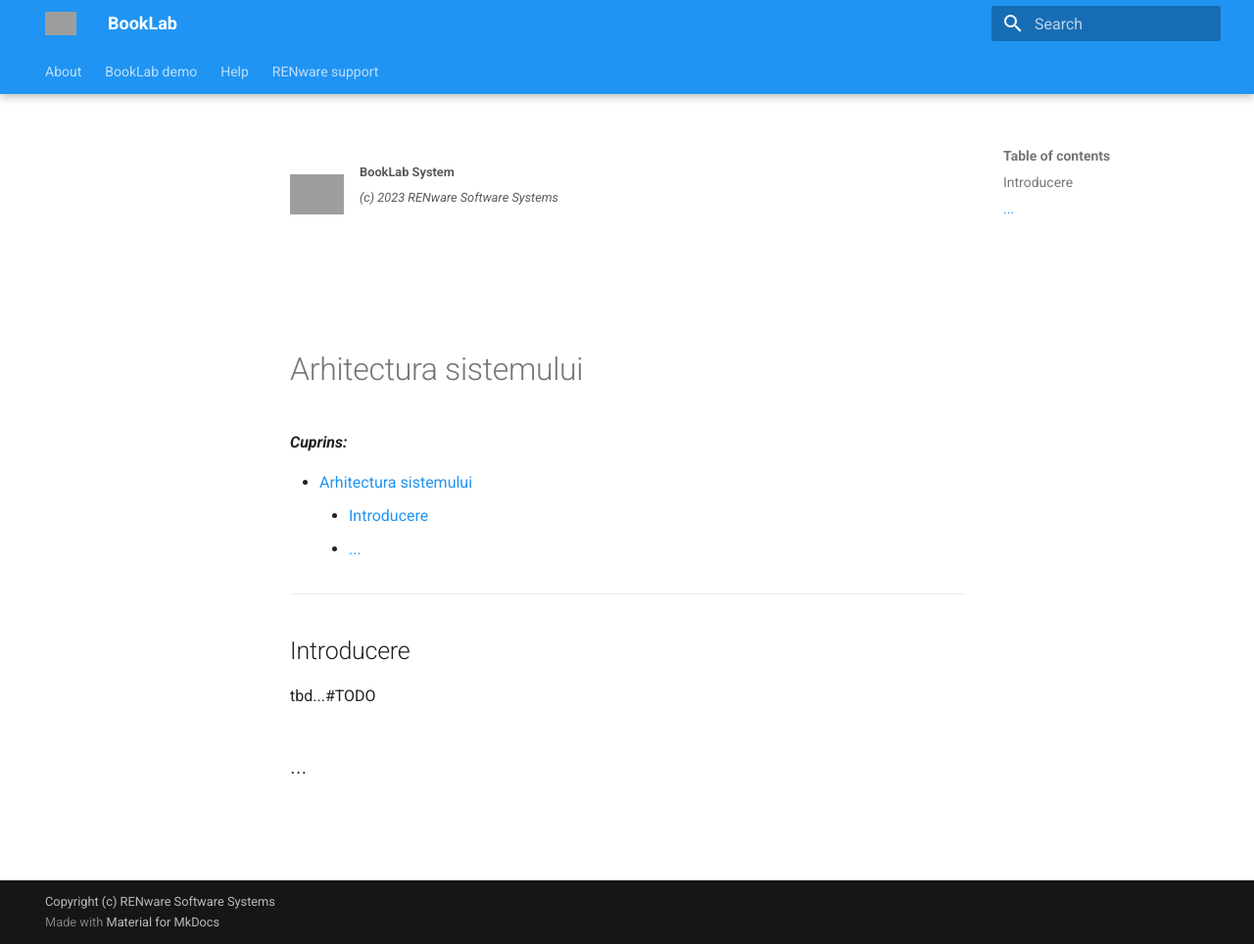
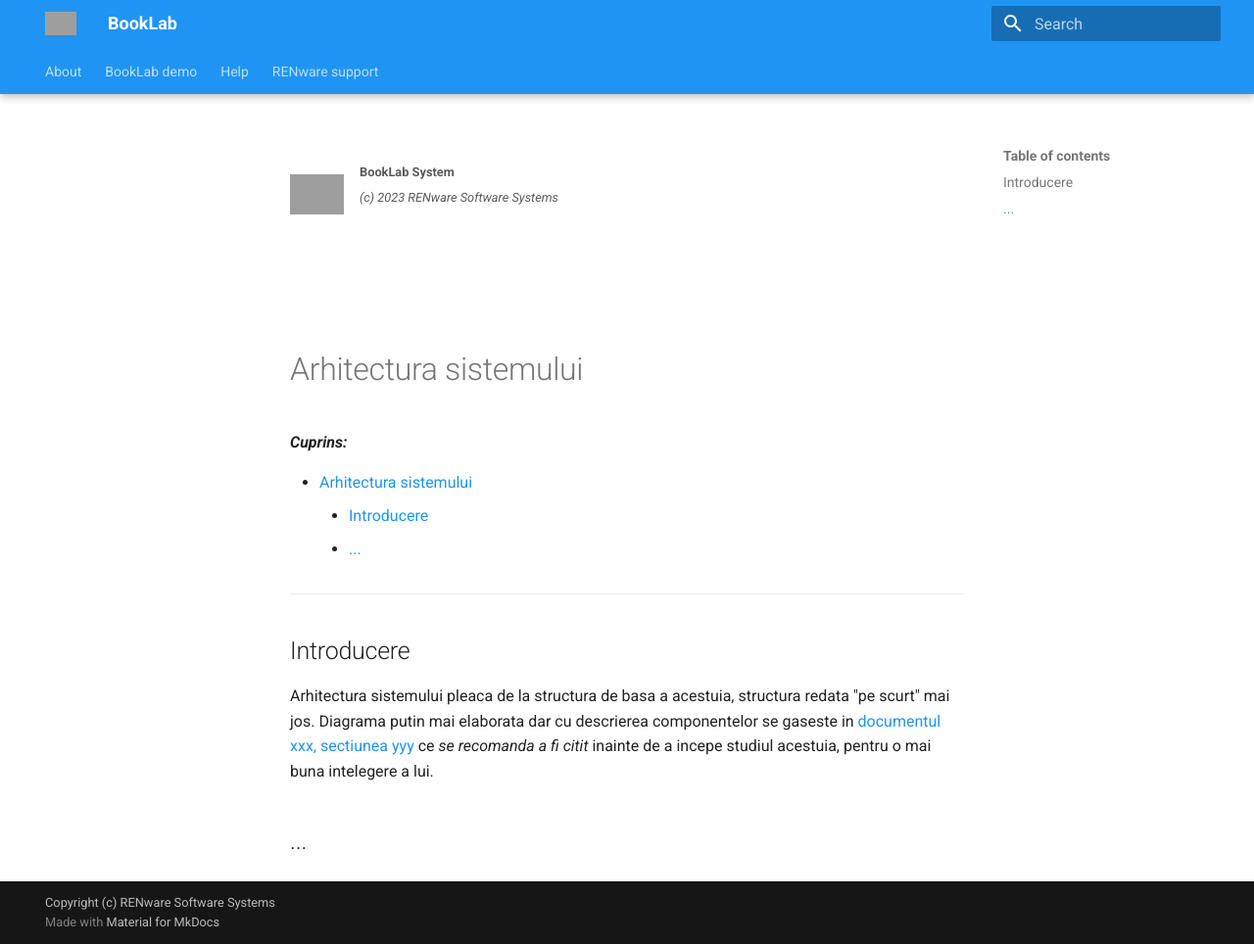
Before and after one commit to petre-renware/booklab, an MkDocs documentation site: the page built from doc_src/help/810-DSGN-810.02-System_Landscape.md, in a window 1280 px wide and 964 px high. Shown: the whole window at 98% size. Built offline with MkDocs 1.6.1 and Material for MkDocs 9.7.7, drawn with Linux system fonts in a browser that asks for light colours; grey boxes are pictures that could not be loaded.

Commit message:
Update 810-DSGN-810.02-System_Landscape.md

```diff
--- a/doc_src/help/810-DSGN-810.02-System_Landscape.md
+++ b/doc_src/help/810-DSGN-810.02-System_Landscape.md
@@ -19,7 +19,13 @@
 
 ## Introducere
 
-tbd...#TODO
+Arhitectura sistemului pleaca de la structura de basa a acestuia, structura redata "pe scurt" mai jos. Diagrama putin mai elaborata dar cu descrierea componentelor se gaseste in [documentul xxx, sectiunea yyy]() ce *se recomanda a fi citit* inainte de a incepe studiul acestuia, pentru o mai buna intelegere a lui.
+
+
+
+
+
+
 
 
 
```
